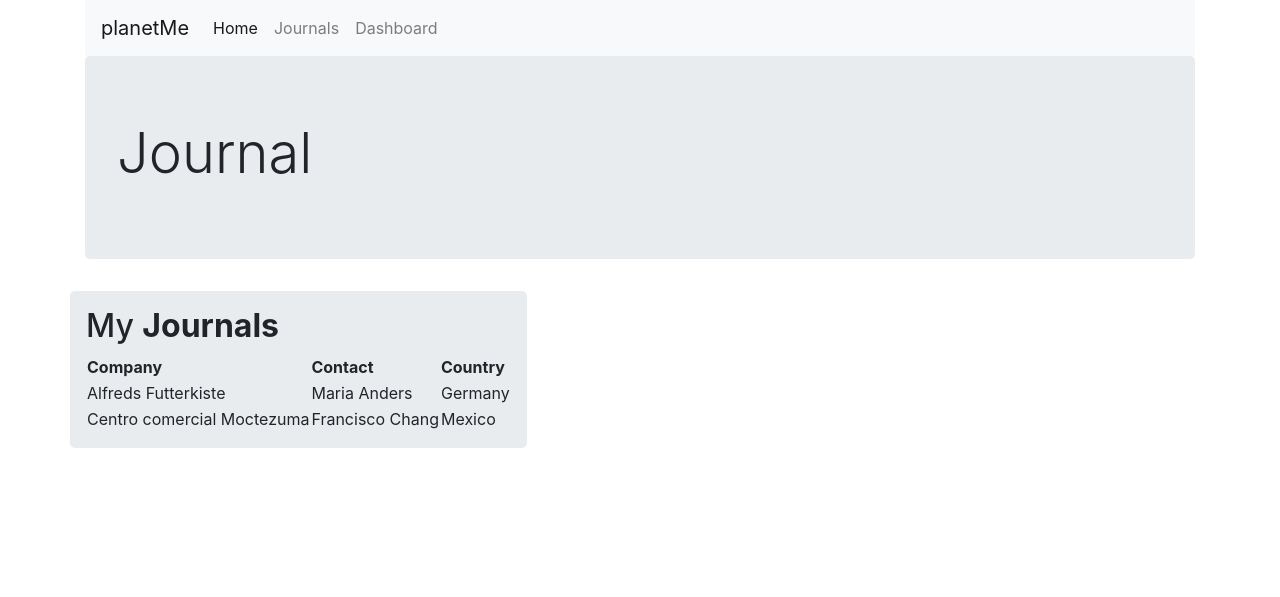
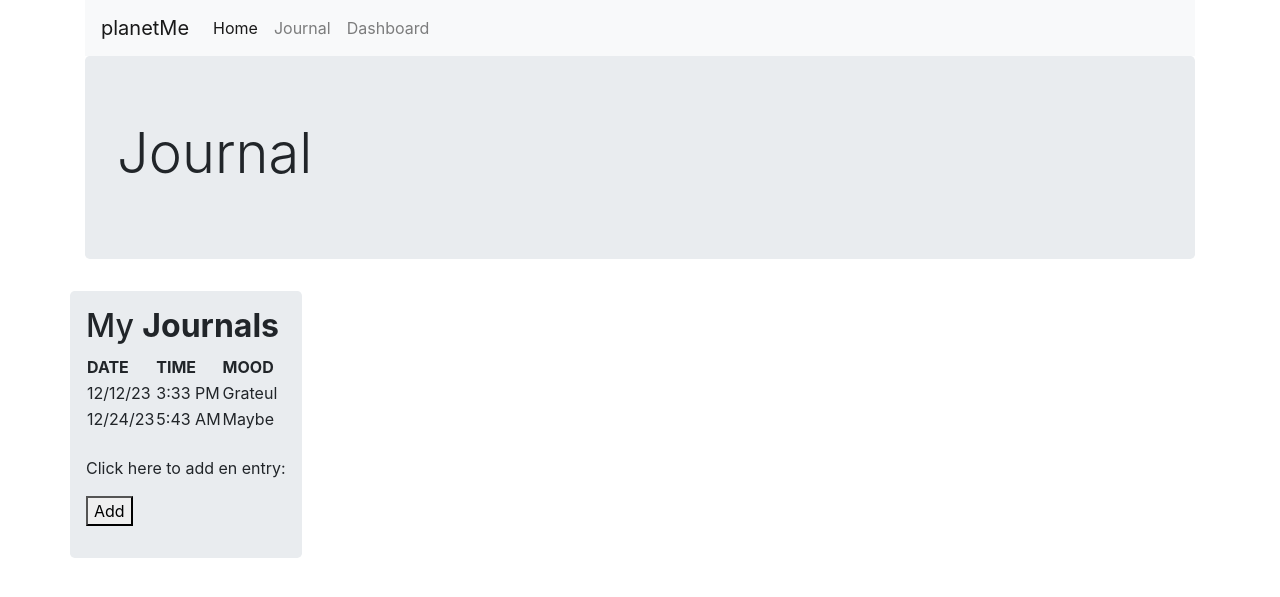
Before and after one commit to studiosaturnent/planetMe, a Flask app: page /journal in a window 1280 px wide. Shown: the top 597 px of the page. Run offline with Flask 2, Linux system fonts and the light colour scheme; the visitor is signed in with stand-in values (Sample User, id 1); data comes from the database, SQL or seed files in the repository; data that the repository does not hold is empty; some libraries are stand-ins or nearby versions.

Commit message:
journal crud and router updates

```diff
--- a/crud.py
+++ b/crud.py
@@ -1,6 +1,6 @@
 """CRUD operations."""
 
-from model import db, User, Journal, Entry, connect_to_db
+from model import db, User, Journal, connect_to_db
 
 
 def create_user(email, password, name):
@@ -30,22 +30,25 @@ def get_user_by_email(email):
     return User.query.filter(User.email == email).first()
 
 
-def create_journal(date, time, mood , body_data ):
+def create_journal(user_id, date, time, mood , body_data ):
     """Create and return a new Journal object."""
 
-    journal = Journal(
+    entry = Journal(
+        user_id = user_id,
         date=date,
         time=time,
         mood=mood,
-        body_data=body_data,
+        body_data=body_data
     )
+    db.session.add(entry)
+    db.session.commit()
 
-    return journal
+    return entry
 
-def get_name(name):
+def get_user(user_id):
     """Find and display a user's name."""
 
-    return User.query.get(name=name)
+    return User.query.get(user_id)
 
 
 def get_journal():
@@ -60,12 +63,6 @@ def get_entry_by_id(journal_id):
     return Journal.query.get(journal_id)
 
 
-def create_journal(user, journal):
-    """Create and return a new entry."""
-
-    entry = Entry(user=user, journal=journal)
-
-    return entry
 
 
 
--- a/seed_database.py
+++ b/seed_database.py
@@ -15,5 +15,5 @@ os.system("createdb planetMe")
 model.connect_to_db(server.app)
 model.db.create_all()
 
-crud.create_user("simone@gmail.com","password","simone")
-crud.create_journal("1/3/2023","10:45"," ","I am feeling good today")
+mj = crud.create_user("michael_jackson@gmail.com","heehee87","Michael")
+crud.create_journal(mj.user_id,"1/3/2023","10:45","Happy","I am feeling good today")
--- a/server.py
+++ b/server.py
@@ -17,9 +17,73 @@ def view_home():
 def homepage():
    return render_template("homepage.html")
 
+
+@app.route("/journal", methods=['GET'])
+def view_journal():
+#displaying whole journal table for user
+    user_id = session.get("user_id")
+    user = crud.get_user(user_id)
+
+    return render_template("journal.html", title="Journal", journals=user.journals)
+
+
+@app.route("/new_entry")
+def new_entry_viewer():
+    return render_template("new_entry.html", title="New Entry")
+
+@app.route("/new_entry", methods =["POST"])
+def new_entry():
+#adding new entry to journal table
+    user_id = session.get("user_id")
+    date = request.form.get('date')
+    time = request.form.get('time')
+    mood = request.form.get('mood')
+    body_data = request.form.get('body')
+    crud.create_journal(user_id=user_id, date=date, time=time, mood=mood , body_data=body_data )
+
+
+    return redirect("/journal")
+
+@app.route("/view_entry/<journal_id>")
+def view_entry(journal_id):
+#viewing a specific entry from table by entry_id
+    journal = crud.get_entry_by_id(journal_id)
+    return render_template("view_entry.html", title="View Entry", journal=journal)
+
+
+@app.route("/dashboard/")
+def view_dashboard():
+#view user.name from users table
+    user_id = session.get("user_id")
+    user = crud.get_user(user_id)
+
+    return render_template("dashboard.html", title="Dashboard", user = user)
+
+
+@app.route('/login', methods=['GET'])
+def login_page():
+#return login template page
+    return render_template('login.html')
+
+
+@app.route('/login', methods=['POST'])
+def login_post():
+#log user in from users table data
+    email = request.form.get('email')
+    print(email)
+    password = request.form.get('password')
+    print(password)
+    user = crud.get_user_by_email(email)
+
+    if user != None and password == user.password:
+        session["user_id"] = user.user_id
+        return redirect("/dashboard")
+    else:
+        return redirect("/login")
+
 @app.route('/register')
 def register():
-
+#creating user to update users table
     # email = request.form.get('email')
     # print(email)
     # password = request.form.get('password')
@@ -35,63 +99,6 @@ def register():
     #     return redirect("/register")
 
    return render_template("register.html")
-
-@app.route("/journal")
-def view_journal():
-    return render_template("journal.html", title="Journal")
-
-
-
-
-@app.route("/dashboard/<string:email>")
-def view_second_page(email):
-    # user_name = User.query.filter_by(email=email).first
-    # name = request.args.get("name")
-    return render_template("dashboard.html", title="Dashboard",)
-
-
-@app.route('/login', methods=['GET'])
-def login_page():
-
-    return render_template('login.html')
-
-
-@app.route('/login', methods=['POST'])
-def login_post():
-
-    email = request.form.get('email')
-    print(email)
-    password = request.form.get('password')
-    print(password)
-    user = crud.get_user_by_email(email)
-
-    if user != None and password == user.password:
-        session["user_id"] = user.user_id
-        return redirect("/dashboard")
-    else:
-        return redirect("/login")
-
-# @app.route('/register', methods=['GET'])
-# def login_page():
-
-#     return render_template('login.html')
-
-
-# @app.route('/register', methods=['POST'])
-# def login_post():
-
-#     email = request.form.get('email')
-#     print(email)
-#     password = request.form.get('password')
-#     print(password)
-
-#     user = crud.create_user(email)
-
-#     if user != None and password == user.password:
-#         session["user_id"] = user.user_id
-#         return redirect("/dashboard")
-#     else:
-#         return redirect("/login")
 
 
 
--- a/templates/base.html
+++ b/templates/base.html
@@ -14,8 +14,16 @@
 
        <div class="container">
         <nav class="navbar navbar-expand-lg navbar-light bg-light">
-            <a class="navbar-brand" href="#">planetMe</a>
-            <button class="navbar-toggler" type="button" data-toggle="collapse" data-target="#navbarSupportedContent" aria-controls="navbarSupportedContent" aria-expanded="false" aria-label="Toggle navigation">
+            <a class="navbar-brand"
+                href="#">planetMe</a>
+            <button class="navbar-toggler"
+                    type="button"
+                    data-toggle="collapse"
+                    data-target="#navbarSupportedContent"
+                    aria-controls="navbarSupportedContent"
+                    aria-expanded="false"
+                    aria-label="Toggle navigation">
+
                 <span class="navbar-toggler-icon"></span>
             </button>
 
@@ -25,7 +33,7 @@
                         <a class="nav-link" href="/">Home <span class="sr-only">(current)</span></a>
                     </li>
                     <li class="nav-item">
-                        <a class="nav-link" href="/journals">Journals</a>
+                        <a class="nav-link" href="/journal">Journal</a>
                     </li>
                     <li class="nav-item">
                         <a class="nav-link" href="/dashboard">Dashboard</a>
--- a/templates/dashboard.html
+++ b/templates/dashboard.html
@@ -11,8 +11,10 @@
             My Journal
         </h1>
         <p>
-            Click here for dictionary:
-
+            Click here for journal:
+            <form action="/journal">
+                <button type="submit">Journal</button>
+             </form>
         </p>
 
 {% endblock %}
--- a/templates/homepage.html
+++ b/templates/homepage.html
@@ -9,8 +9,9 @@
             Welcome
         </h1>
         <p>
-            <p> New User? Sign Up<a href="/login"> here </a>:
+            <p> New User? Sign Up<a href="/register"> here </a>:
             </p>
+            <p> Returning User? Log In<a href="/login"> here </a>:
 
         </p>
 {% endblock %}
--- a/templates/journal.html
+++ b/templates/journal.html
@@ -8,45 +8,36 @@
         <div class = "jumbotron p-3">
             <h2> My <b> Journals </b> </h2>
             <table>
+
+              {% for entry in journals %}
+              <span>{{entry.date}}</span>
+              <a href="/view_entry/{{entry.journal_id}}"> view entry</a>
+              <span>{{entry.time}}</span>
+              <span>{{entry.mood}}</span>
+            {% endfor %}
+
                 <tr>
-                  <th>Company</th>
-                  <th>Contact</th>
-                  <th>Country</th>
+                  <th>DATE</th>
+                  <th>TIME</th>
+                  <th>MOOD</th>
                 </tr>
                 <tr>
-                  <td>Alfreds Futterkiste</td>
-                  <td>Maria Anders</td>
-                  <td>Germany</td>
+                  <td>12/12/23</td>
+                  <td>3:33 PM</td>
+                  <td>Grateul</td>
                 </tr>
                 <tr>
-                  <td>Centro comercial Moctezuma</td>
-                  <td>Francisco Chang</td>
-                  <td>Mexico</td>
+                  <td>12/24/23</td>
+                  <td>5:43 AM</td>
+                  <td>Maybe</td>
                 </tr>
               </table>
+              <br>
+              <p>
+                Click here to add en entry:
+                <form action="/new_entry">
+                    <button type="submit">Add</button>
+                 </form>
+            </p>
 
               {% endblock %}
-
-              {% block content %}
-              <div class = "row">
-                <div class = "jumbotron p-3">
-                    <h2> My <b> Journals </b> </h2>
-                    <table>
-                        <tr>
-                          <th>Company</th>
-                          <th>Contact</th>
-                          <th>Country</th>
-                        </tr>
-                        <tr>
-                          <td>Alfreds Futterkiste</td>
-                          <td>Maria Anders</td>
-                          <td>Germany</td>
-                        </tr>
-                        <tr>
-                          <td> </td>
-                          <td> /td>
-                          <td> </td>
-                        </tr>
-                      </table>
-
-              {% endblock content %}
```
Also changed, not shown: model.py (+6 -16 lines), templates/new_entry.html (+20 -13 lines), templates/view_entry.html (added, +19 -0 lines).
